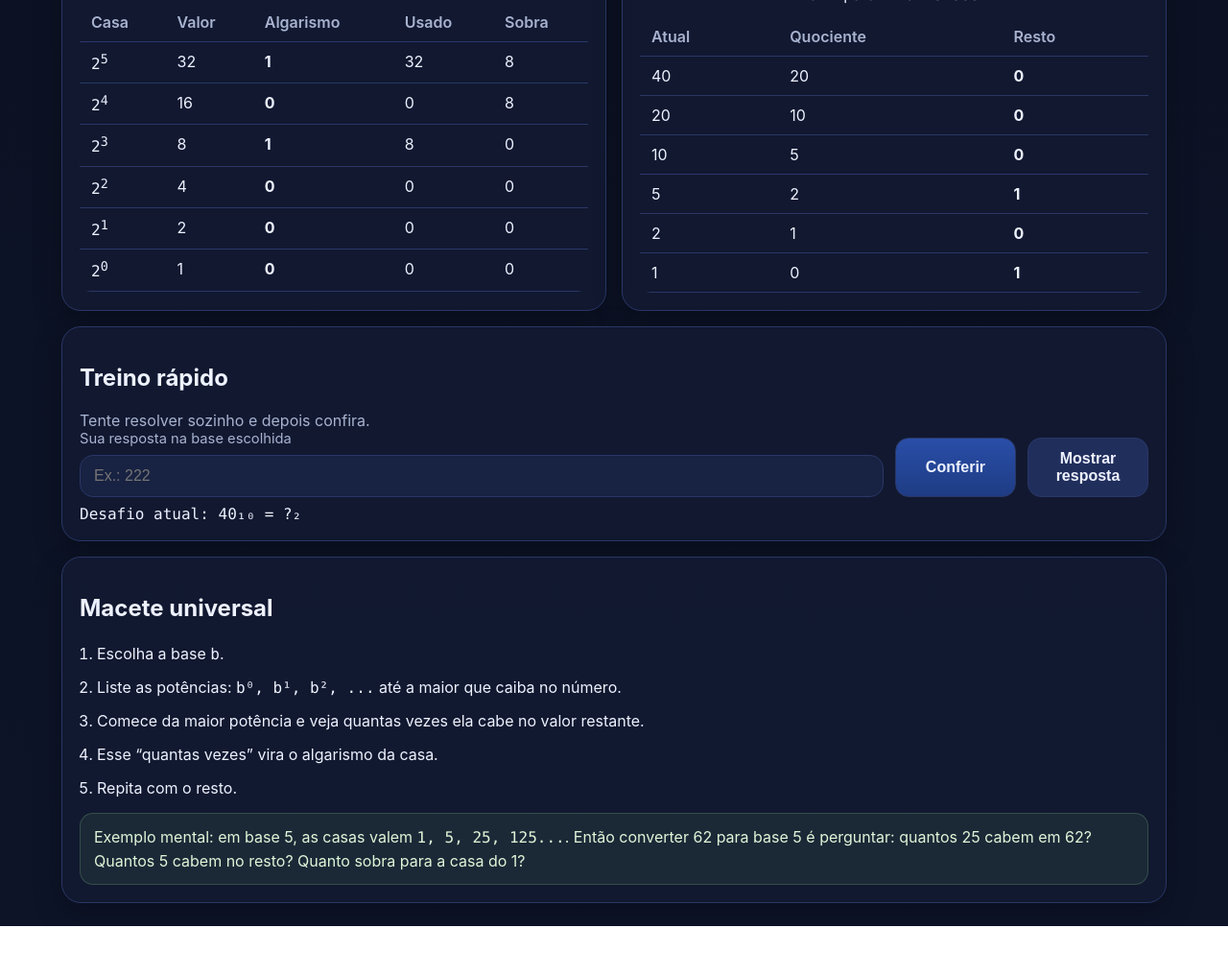
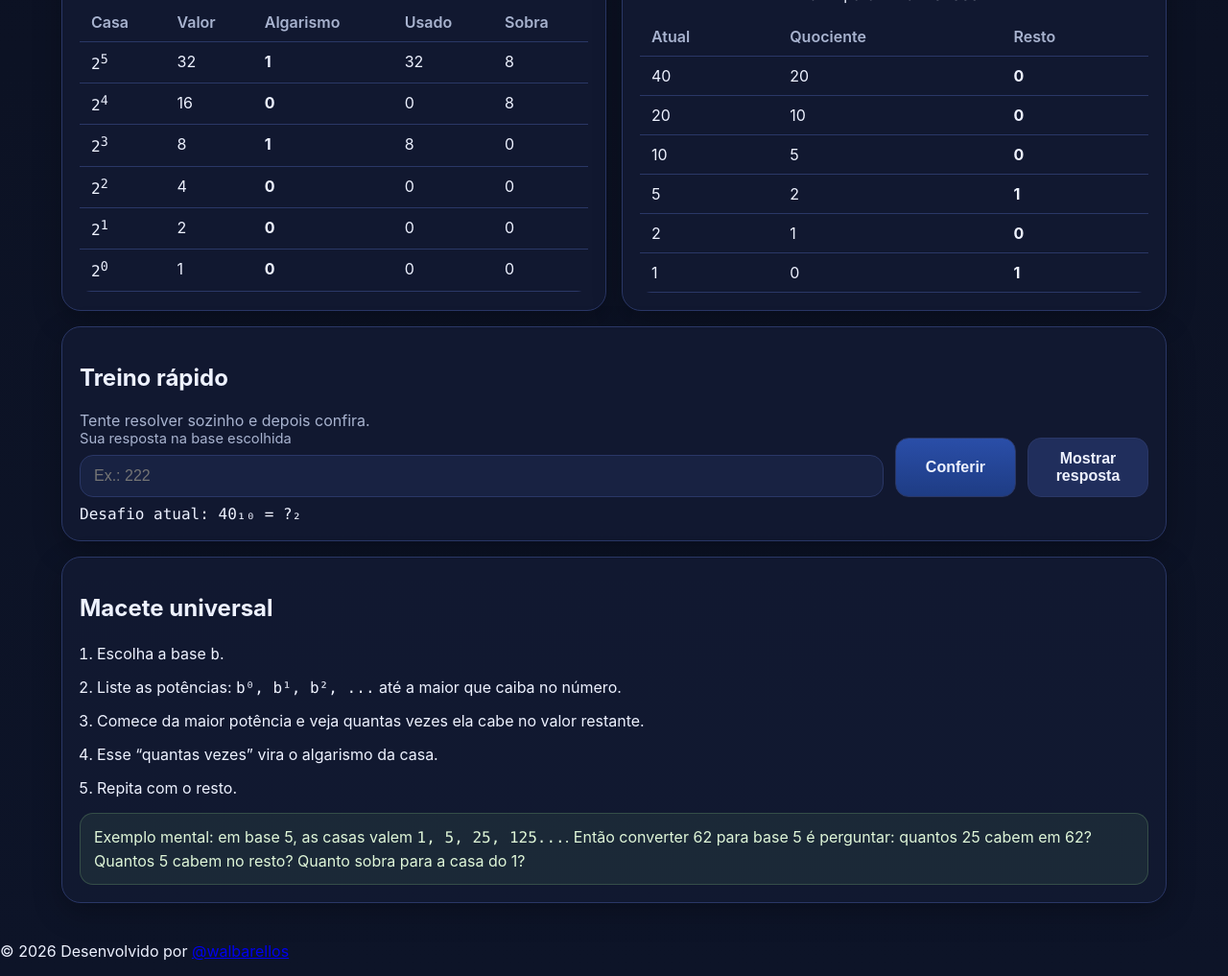
Before and after one commit to walbarellos/base_page, a plain HTML site: page index.html in a window 1280 px wide. Shown: the part 904-1921 px from the top of the page at 96% size. Before the commit the page ends 1869 px from the top, so only its background shows below. Drawn offline with Linux system fonts and the light colour scheme.

Commit message:
Update index.html

```diff
--- a/index.html
+++ b/index.html
@@ -556,5 +556,10 @@
 
     render();
   </script>
+
+      <footer>
+          <p>&copy; 2026 Desenvolvido por <a href="https://github.com/walbarellos/" target="_blank" rel="noopener noreferrer">@walbarellos</a></p>
+      </footer>
+
 </body>
 </html>
```
